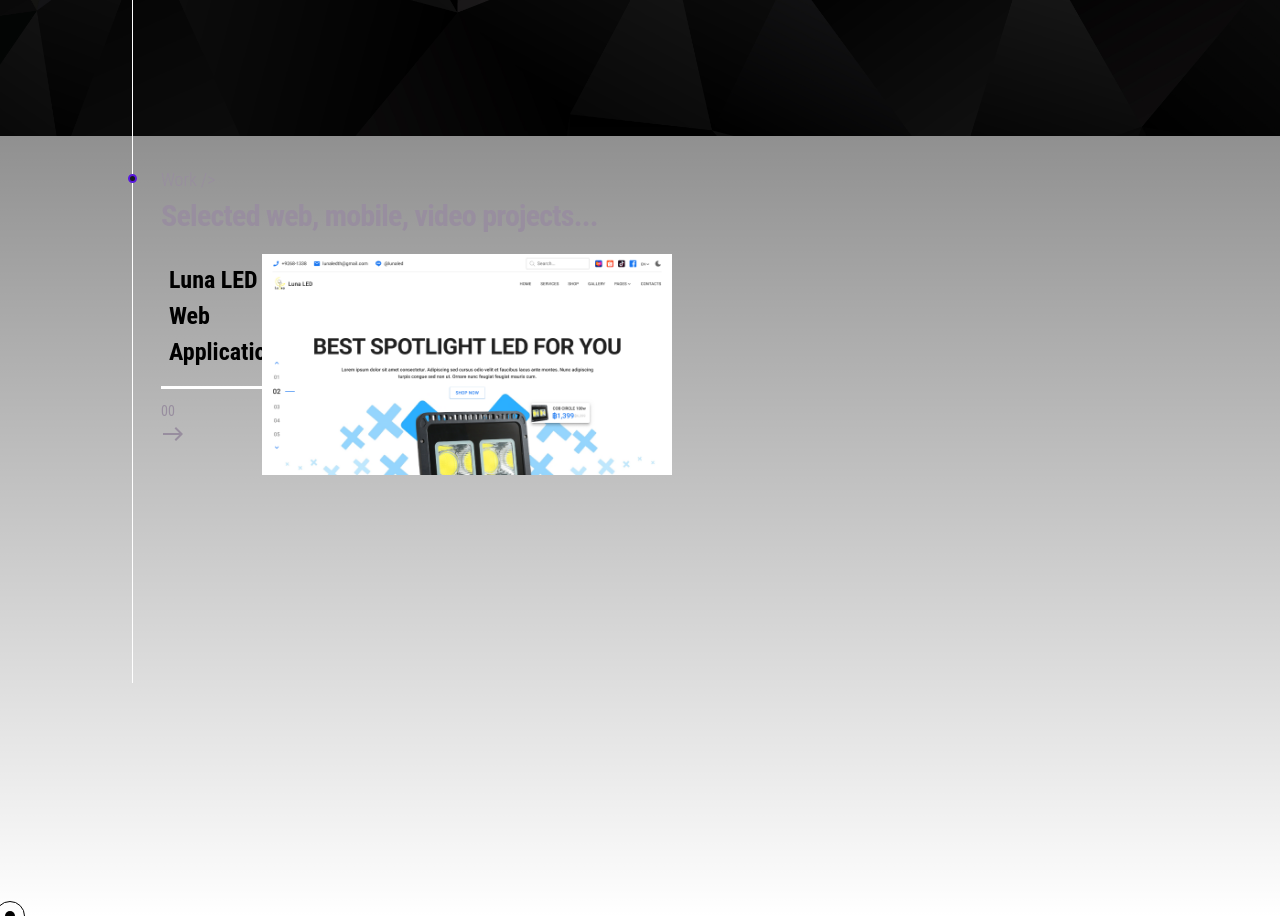
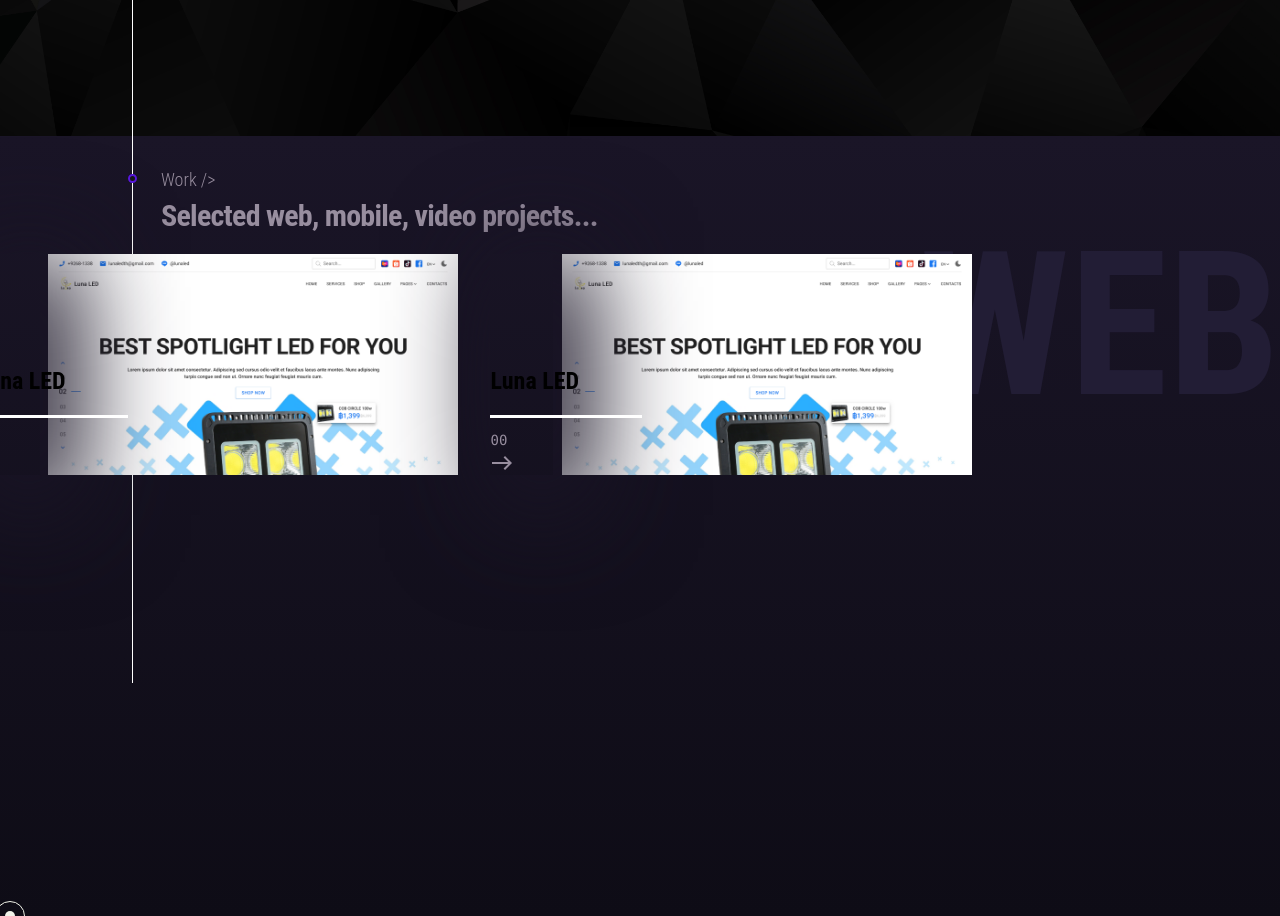
Before and after one commit to LaLaStalin/nattida-portfolio, a Next.js app: page / in a window 1280 px wide. Shown: the part 640-1556 px from the top of the page. Built offline with nearby package versions, Linux system fonts and the light colour scheme.

Commit message:
feat(page) : link active, timeline

```diff
--- a/app/globals.css
+++ b/app/globals.css
@@ -105,3 +105,11 @@
   pointer-events: none;
   transition: 0.1s;
 }
+
+.active-nav {
+  color: #fff
+}
+
+.active-nav:active {
+  color: #fff
+}
--- a/app/page.tsx
+++ b/app/page.tsx
@@ -44,7 +44,7 @@
   const heroSection = () => {
     return (
       <section
-        id="hero-section"
+        id="#"
         className="px-[16px] relative h-[780px] mt-[-80px] bg-[url('/assets/bg-hero.jpg')] bg-cover bg-no-repeat"
       >
         <div className="w-full h-full flex flex-col justify-end max-w-[1024px] mx-auto">
@@ -89,20 +89,37 @@
   return (
     <main className="">
       {heroSection()}
-      <section id="work-section" className="px-[16px] relative h-[780px]">
-        <div className="w-full h-full flex flex-col justify-start max-w-[1024px] mx-auto">
+      <section
+        id="work"
+        className="px-[16px] relative h-[780px] bg-[#1a1527] bg-gradient-to-b from-[#1a1527] to-[#0e0c16]"
+        // style={ background-color:linear-gradient(-180deg, #1a1527, #0e0c16 88%, #0e0c16 99%)}
+      >
+        <div className="absolute right-0 top-10 z-[1]">
+          <h1 className="text-[#221d35] font-bold text-[200px] ">WEB</h1>
+        </div>
+        <div className="w-full h-full flex flex-col justify-start max-w-[1024px] mx-auto z-20">
           <TimelineComponent hightBottom="500px" lineTop={true}>
-            <p className=" text-text-secondaryDark text-[18px] font-light pt-[30px]">
+            <p className=" text-text-secondaryDark text-[18px] font-light pt-[30px] z-10">
               Work{" />"}
             </p>
-            <p className="text-text-secondaryDark text-[30px] font-semibold tracking-tight   pb-[16px]">
+            <p className="text-text-secondaryDark text-[30px] font-semibold tracking-tight pb-[16px] z-10">
               Selected web, mobile, video projects...
             </p>
 
-            <CardWork />
+            {/* Card Work*/}
+            <div className="flex h-[540px] z-20">
+              <div className="ml-[-200px] px-[16px] ">
+                <CardWork />
+              </div>
+              <div className="px-[16px]">
+                <CardWork />
+              </div>
+            </div>
           </TimelineComponent>
         </div>
       </section>
+
+      {/* Cursor */}
       <span className="inner-cursor"></span>
       <span className="outer-cursor"></span>
     </main>
--- a/components/card/cardWork.tsx
+++ b/components/card/cardWork.tsx
@@ -3,13 +3,21 @@
 
 const CardWork = () => {
   return (
-    <div className="flex">
-      <div className="flex flex-col shadow-inherit shadow-[#6b7280] ">
-        <span className="text-[24px] font-bold py-[8px] px-[8px] w-[120px]">
-          Luna LED Web Application
+    <div className="flex relative z-10">
+      <span
+        className="absolute bottom-0 w-[13%] h-full"
+        style={{
+          boxShadow: "20px 20px 100px 20px rgb(26,21,38)",
+        }}
+      ></span>
+      <div className="flex flex-col justify-end z-10 rounded-full">
+        <span className="text-[24px] font-bold py-[8px] pr-[8px] w-[120px]">
+          Luna LED
         </span>
         <span className="w-[151.49px] h-[3px] bg-while mt-[8px] mb-[12px]" />
-        <p className="text-[14px] text-text-secondaryDark">00</p>
+        <p className="text-[14px] text-text-secondaryDark font-robotoMono">
+          00
+        </p>
         <EastIcon className="text-[14px] text-text-secondaryDark" />
       </div>
       <Image
@@ -17,7 +25,7 @@
         alt="cob-circlr-100w"
         width={410}
         height={230}
-        className="ml-[-50px]"
+        className="ml-[-80px]"
       />
     </div>
   );
--- a/components/navbar/index.tsx
+++ b/components/navbar/index.tsx
@@ -1,50 +1,71 @@
 "use client";
 
 import ChevronLeftIcon from "@mui/icons-material/ChevronLeft";
-import { useState } from "react";
-
-import { Link, animateScroll as scroll } from "react-scroll";
+import { useEffect, useState } from "react";
+import Link from "next/link";
 
 const Navbar = () => {
-  const [linkActive, setLinkActive] = useState<string>("start");
+  const [linkActive, setLinkActive] = useState<string>("#");
+
+  useEffect(() => {
+    const scrollTrigger = (e: any) => {
+      console.log(window.scrollY);
+      if (window.scrollY >= 0 && window.scrollY <= 600) {
+        setLinkActive("#");
+      } else if (window.scrollY >= 601 && window.scrollY <= 1400) {
+        setLinkActive("work");
+      }
+    };
+
+    window.document.addEventListener("scroll", scrollTrigger);
+
+    return () => {
+      window.removeEventListener("scroll", scrollTrigger);
+    };
+  }, []);
+
+  const scrollToElement = (path: string) => {
+    const section = document.getElementById(path);
+    console.log("section:", section);
+    section?.scrollIntoView({ behavior: "smooth", block: "start" });
+  };
+
   return (
     <header className="w-full z-50 py-[8px] px-[24px] gradient-nav sticky top-0">
       <nav className="flex items-center justify-between ">
         <div className="flex items-center ">
           <ChevronLeftIcon className=" text-primary-mainDark text-[32px] mr-[-4px]" />
           <h1 className="text-text-primaryDark text-[40px] font-bold">LALA</h1>
-          <span className="text-primary-mainDark  text-[30px] font-medium pl-1">
-            {"/"}
-          </span>
+          <span className="text-primary-mainDark  text-[30px] font-medium pl-1"></span>
           <ChevronLeftIcon className="text-primary-mainDark  rotate-180 text-[32px] ml-[-8px]" />
         </div>
 
         <div className="flex">
           <Link
-            activeClass="active"
-            to="hero-section"
-            spy={true}
-            smooth={true}
-            offset={-70}
-            duration={100}
+            href="#"
+            passHref
+            scroll={false}
+            onClick={() => scrollToElement("#")}
           >
-            <button className="flex items-center py-[8px] px-[8px] gap-1 opacity-40 duration-100	ease-in hover:opacity-100 hover:transition-all">
+            <button
+              style={{ opacity: linkActive === "#" ? "1" : "0.4" }}
+              className="flex items-center py-[8px] px-[8px] gap-1 ease-in hover:opacity-100 hover:transition-all duration-100"
+            >
               <p className="text-[22px] font-bold">Start</p>
               <span className="text-[22px] font-bold">{"/>"}</span>
             </button>
           </Link>
 
           <Link
-            activeClass="active"
-            to="work-section"
-            spy={true}
-            smooth={true}
-            offset={-70}
-            duration={100}
+            href="#work"
+            passHref
+            scroll={false}
+            onClick={() => scrollToElement("work")}
           >
             <button
-              className="flex  items-center py-[8px] px-[8px] gap-1 opacity-40
+              className="flex  items-center py-[8px] px-[8px] gap-1
             hover:transition-all duration-100	ease-in hover:opacity-100 "
+              style={{ opacity: linkActive === "work" ? "1" : "0.4" }}
             >
               <p className="text-[22px] font-bold ">Work</p>
 
--- a/tailwind.config.js
+++ b/tailwind.config.js
@@ -23,6 +23,13 @@
     fontFamily: {
       robotoCondensed: ["Roboto Condensed"],
       roboto: ["Roboto Condensed", "Lato", "Arial", "sans-serif"],
+      robotoMono: [
+        "Roboto Mono",
+        "Consolas",
+        "Courier New",
+        "Courier",
+        "monospace",
+      ],
       palatino: ["Palatino", "Georgia", "Times New Roman", "Times", "serif"],
     },
     extend: {
@@ -30,8 +37,6 @@
         "gradient-radial": "radial-gradient(var(--tw-gradient-stops))",
         "gradient-conic":
           "conic-gradient(from 180deg at 50% 50%, var(--tw-gradient-stops))",
-        "nav-linear":
-          "background: linear-gradient(180deg, #100E17 0%, rgba(16, 14, 23, 0.00) 100%)",
       },
     },
   },
```
